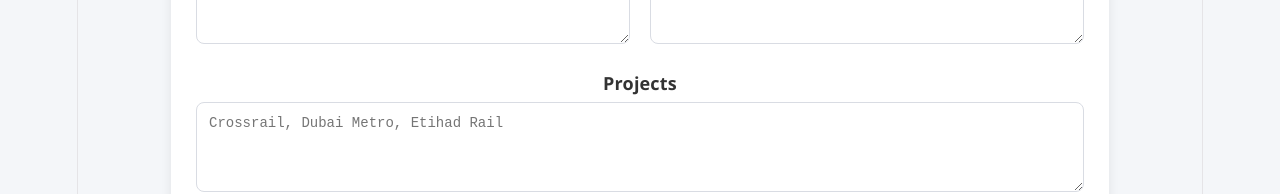
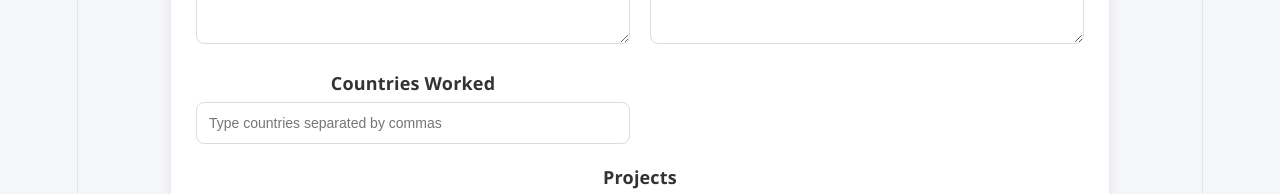
Before and after one commit to asujay-eng/staff-resource-manger, a React (Vite) app: page / in a window 1280 px wide. Shown: the part 1032-1226 px from the top of the page. Built offline with nearby package versions, Linux system fonts and the light colour scheme; no server answers.

Commit message:
Update StaffForm.tsx

```diff
--- a/src/StaffForm.tsx
+++ b/src/StaffForm.tsx
@@ -16,6 +16,7 @@ export default function StaffForm() {
     email: "",
     mobile: "",
     country: "",
+    countriesWorked: "",
     town: "",
     mainDiscipline: "",
     subDiscipline: "",
@@ -26,7 +27,7 @@ export default function StaffForm() {
     phases: "",
     roles: "",
     projects: ""
-  });
+      });
 
   const [message, setMessage] = useState("");
 
@@ -105,8 +106,9 @@ export default function StaffForm() {
       industries: splitValues(form.industries),
       phases: splitValues(form.phases),
       roles: splitValues(form.roles),
-      projects: splitValues(form.projects)
-    };
+      projects: splitValues(form.projects),
+      countriesWorked: splitValues(form.countriesWorked)
+        };
 
     try {
       const response = await fetch(`${API_URL}/api/staff`, {
@@ -130,6 +132,7 @@ export default function StaffForm() {
           email: "",
           mobile: "",
           country: "",
+          countriesWorked: "",
           town: "",
           mainDiscipline: "",
           subDiscipline: "",
@@ -354,7 +357,15 @@ export default function StaffForm() {
                 onChange={(e) => updateField("roles", e.target.value)}
               />
             </div>
-
+           <div>
+              <label>Countries Worked</label>
+                <input
+                  list="country-list"
+                  value={form.countriesWorked}
+                  onChange={(e) => updateField("countriesWorked", e.target.value)}
+                  placeholder="Type countries separated by commas"
+                />
+            </div>
             <div className="full-width">
               <label>Projects</label>
               <textarea
```
